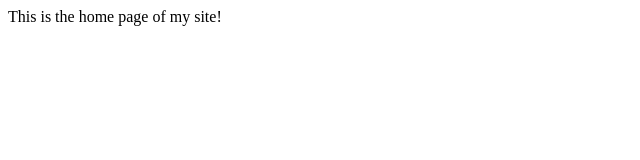
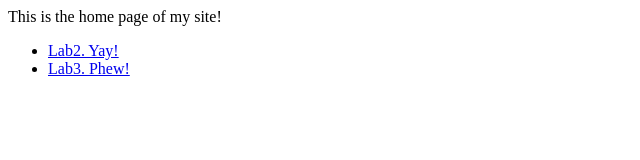
Before and after one commit to nabil828/comp1537-f22-setF, a plain HTML site: page index.html in a window 1280 px wide. Shown: the whole page, without its empty margins (0-640 px from the left). Drawn offline with Linux system fonts and the light colour scheme.

Commit message:
Update index.html

```diff
--- a/index.html
+++ b/index.html
@@ -10,6 +10,10 @@
 
 <body>
   This is the home page of my site!
+  <ul>
+    <li><a href="./lab2/index.html"> Lab2. Yay!</a></li>
+    <li><a href="./lab3/index.html"> Lab3. Phew!</a></li>
+  </ul>
 </body>
 
 </html>
```
